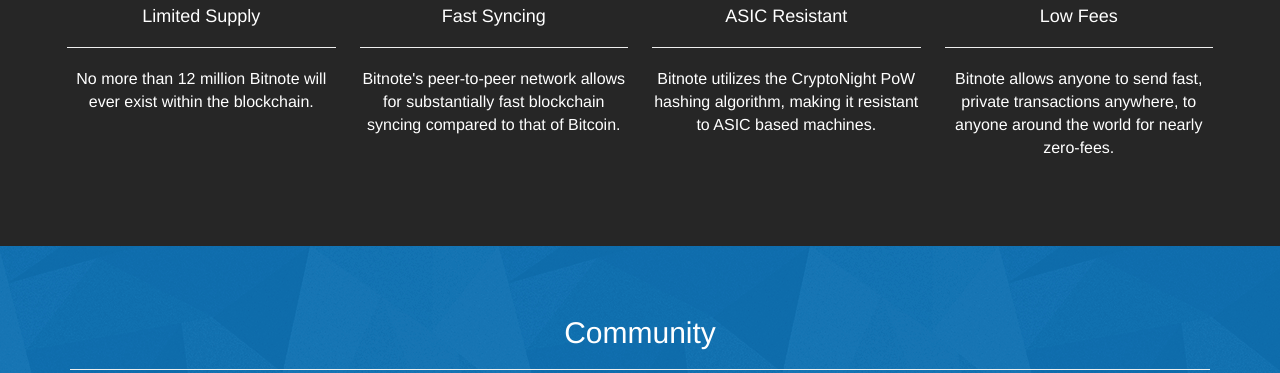
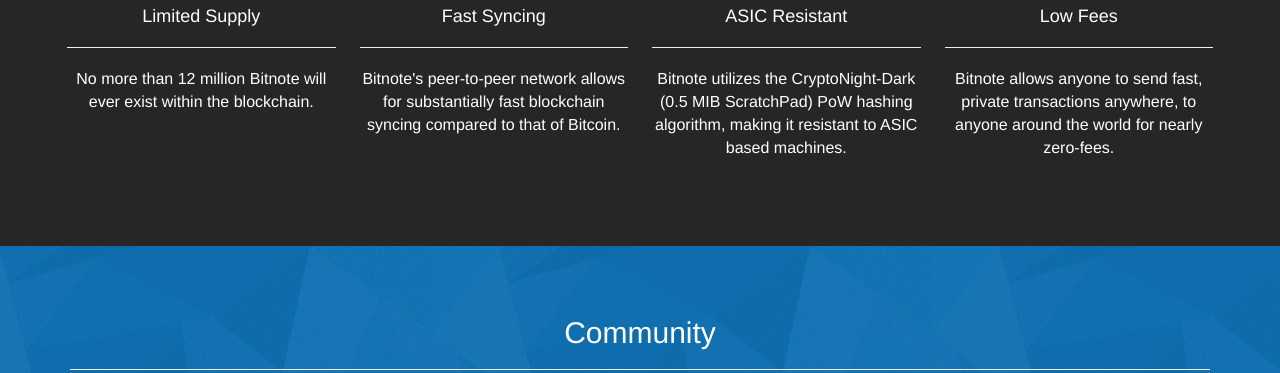
Before and after one commit to cryonote/cryonote-website, a plain HTML site: page index.html in a window 1280 px wide. Shown: the part 1394-1767 px from the top of the page. Drawn offline with nearby package versions, Linux system fonts and the light colour scheme.

Commit message:
index: updated cryptonight hashing algorithm info

```diff
--- a/index.html
+++ b/index.html
@@ -114,7 +114,7 @@
                         <i class="icon fas fa-cogs"> </i>
                         <h4>ASIC Resistant</h4>
                         <hr/>
-                        <p>Bitnote utilizes the CryptoNight PoW hashing algorithm, making it resistant to ASIC based machines.</p>
+                        <p>Bitnote utilizes the CryptoNight-Dark (0.5 MIB ScratchPad) PoW hashing algorithm, making it resistant to ASIC based machines.</p>
                     </div>
                     <div class="col-sm-3 col-xs-6 col-bottom-space">
                         <i class="icon fas fa-exchange-alt"> </i>
```
